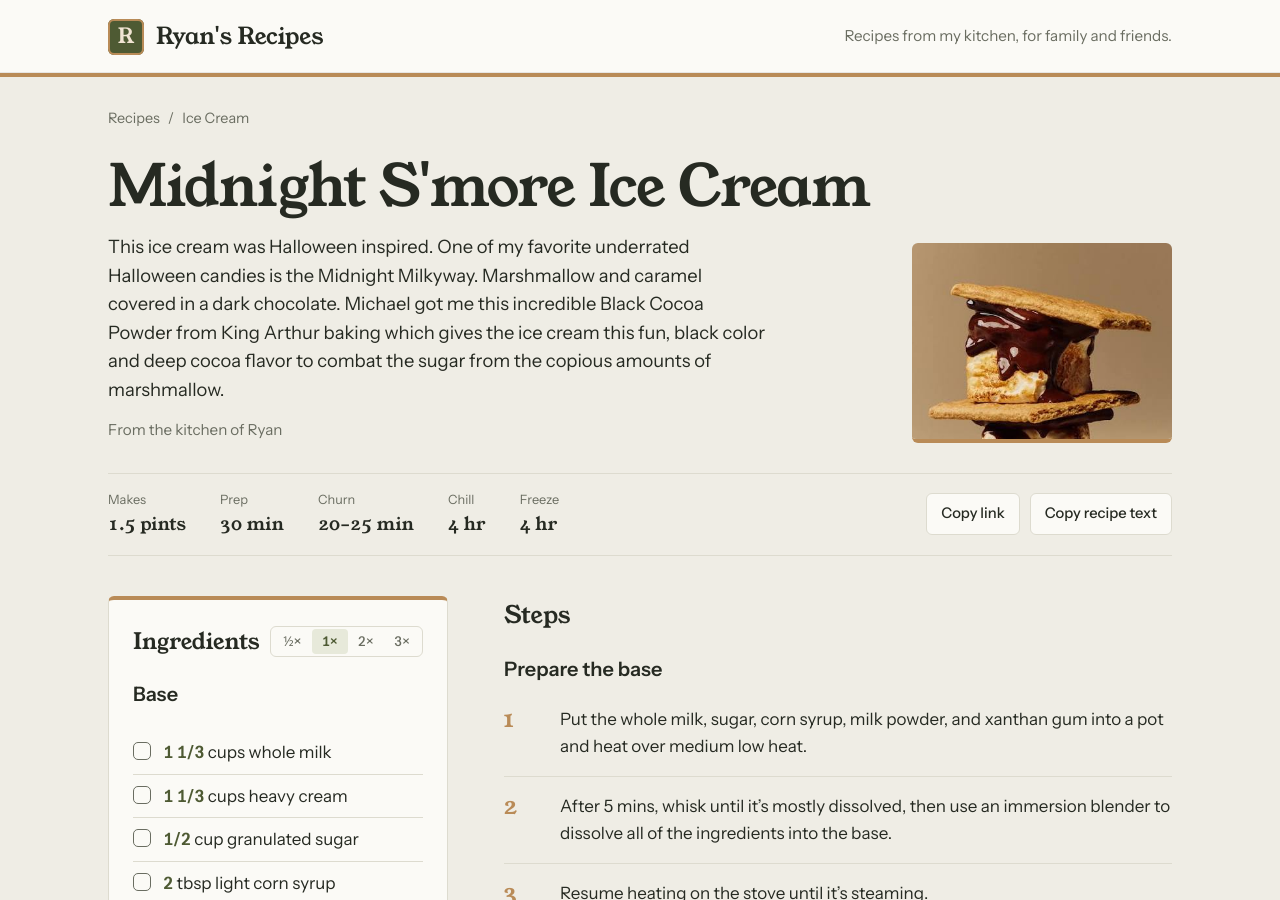
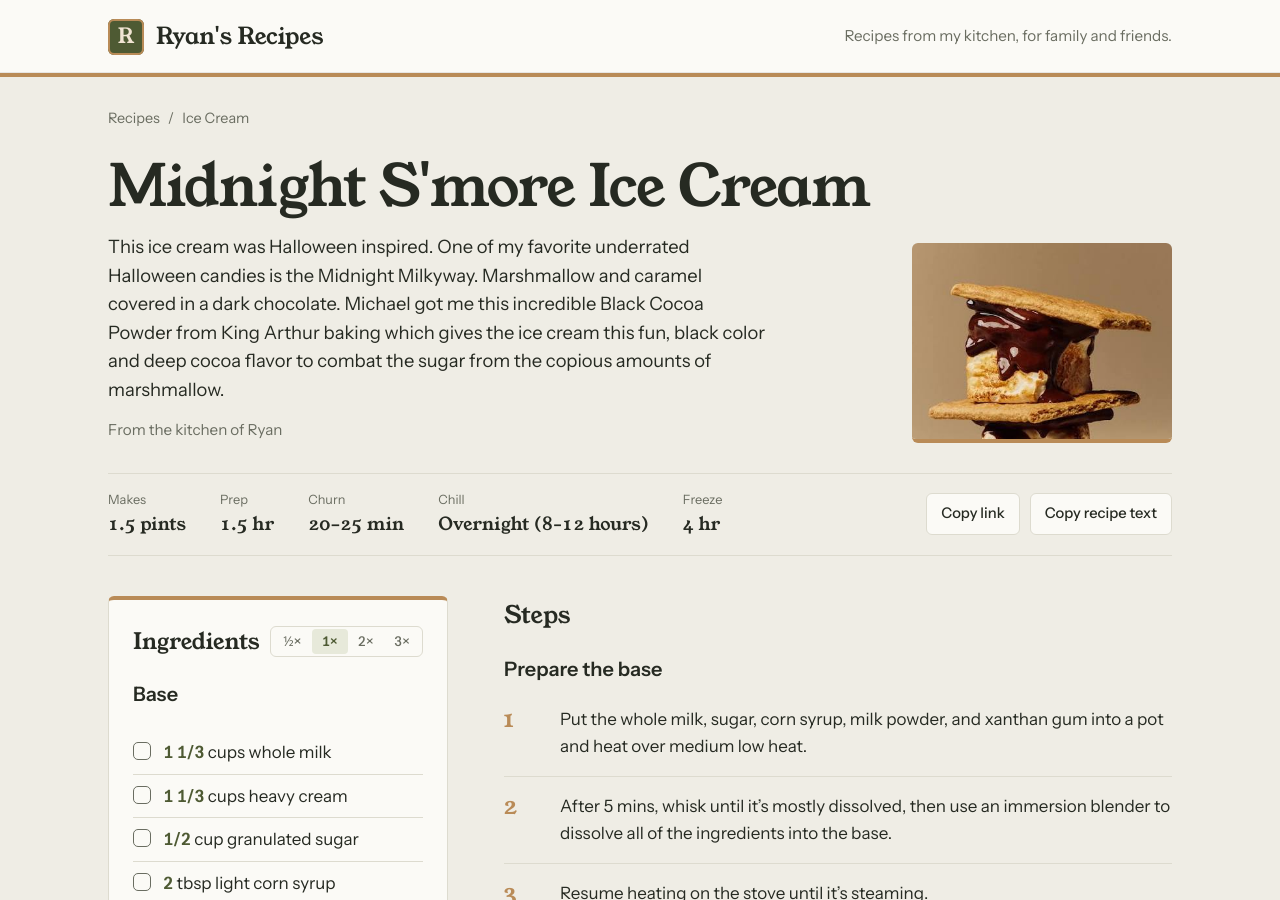
Before and after one commit to rvdw3865/ryans-recipes, a Jekyll site: the page built from recipes/midnight-smore-ice-cream.md, in a window 1280 px wide and 900 px high. Built offline with Jekyll 4.4.1, drawn with Linux system fonts in a browser that asks for light colours.

Commit message:
Changing the times
Updated the times to be more accurate

```diff
--- a/recipes/midnight-smore-ice-cream.md
+++ b/recipes/midnight-smore-ice-cream.md
@@ -4,8 +4,8 @@ from: Ryan
 category: ice-cream
 description: This ice cream was Halloween inspired. One of my favorite underrated Halloween candies is the Midnight Milkyway. Marshmallow and caramel covered in a dark chocolate. Michael got me this incredible Black Cocoa Powder from King Arthur baking which gives the ice cream this fun, black color and deep cocoa flavor to combat the sugar from the copious amounts of marshmallow.
 makes: 1.5 pints
-prep: 30 min
-chill: 4 hr
+prep: 1.5 hr
+chill: Overnight (8-12 hours)
 churn: 20–25 min
 freeze: 4 hr
 tags: [classic, salt_and_straw, midnight_smore, black_cocoa_powder, marshmallow]
```
Also changed, not shown: recipes/chocolate-ginger-border-ice-cream.md (+1 -1 lines).
